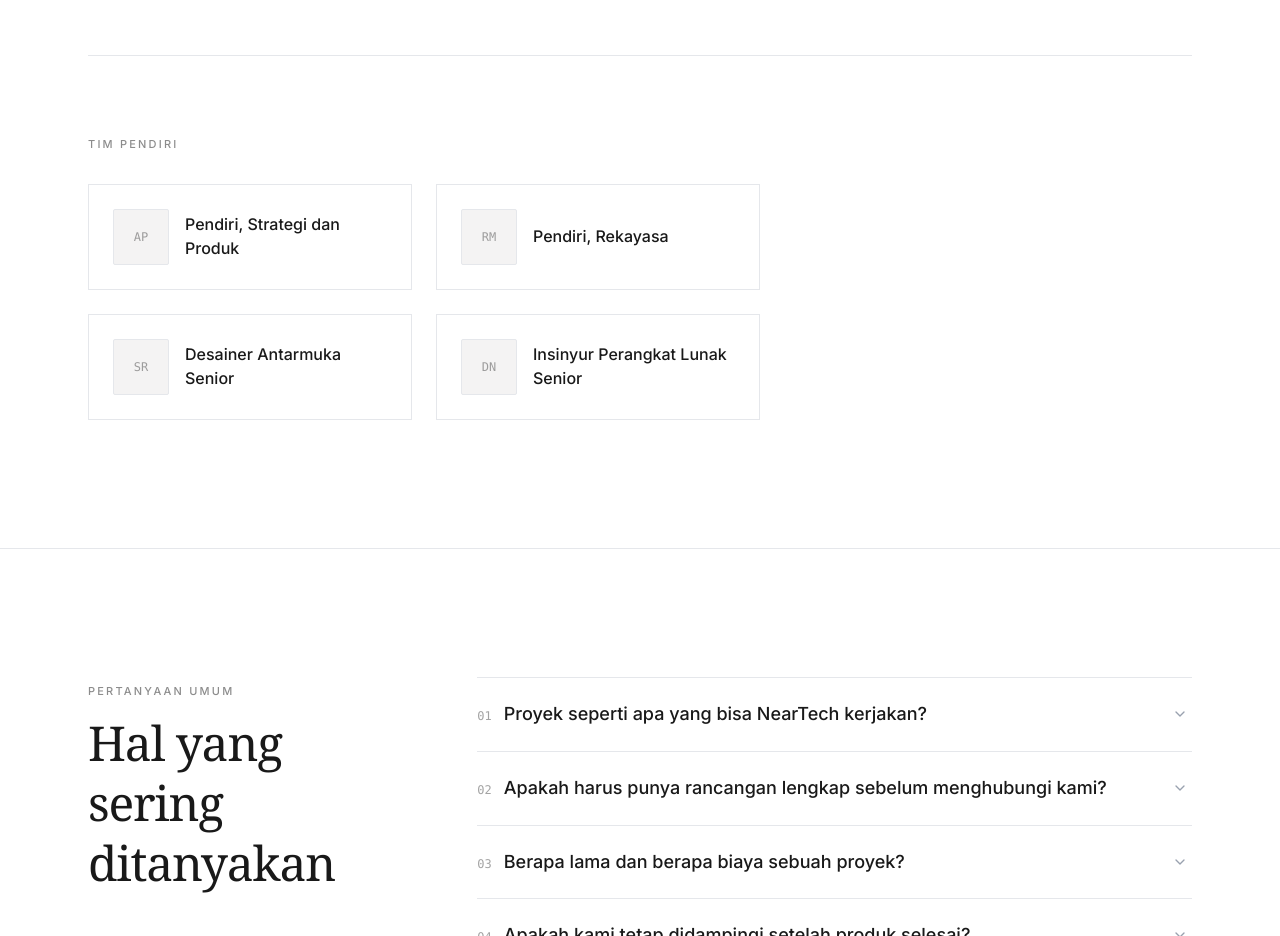
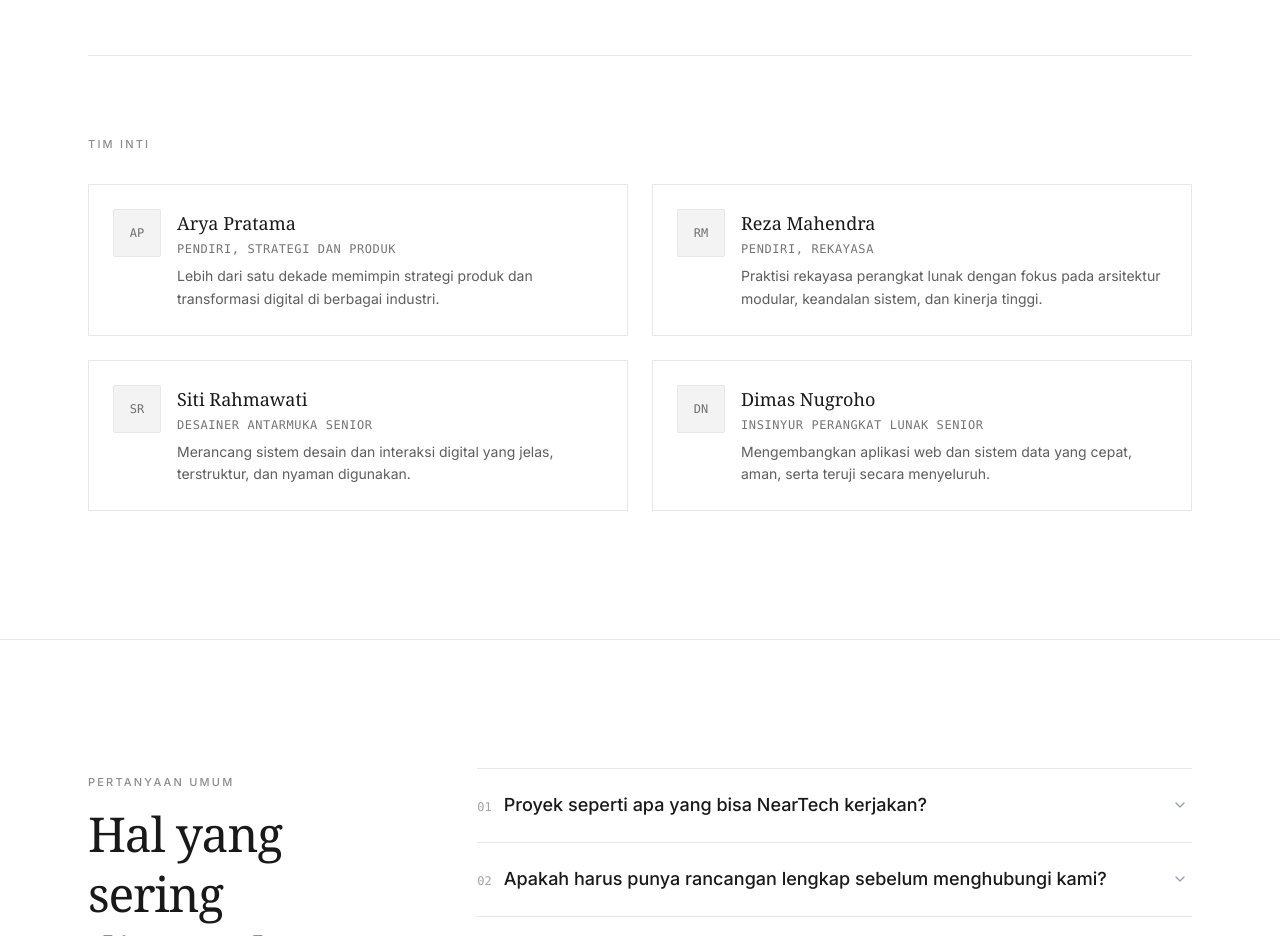
Before and after one commit to theodhorex/neartech-compro, a Next.js app: page / in a window 1280 px wide. Shown: the part 4300-5236 px from the top of the page. Built offline with nearby package versions, Linux system fonts and the light colour scheme; a web font is replaced by a local one.

Commit message:
feat(about): tampilkan empat kartu tim dengan inisial

```diff
--- a/src/components/sections/about.tsx
+++ b/src/components/sections/about.tsx
@@ -2,7 +2,7 @@ import { contentId } from "@/content/id";
 import { Reveal } from "@/components/ui/reveal";
 
 export function AboutSection() {
-  const { label, title, paragraphs, valuesHeading, values, team } =
+  const { label, title, paragraphs, valuesHeading, values, teamHeading, team } =
     contentId.about;
 
   return (
@@ -64,31 +64,36 @@ export function AboutSection() {
           aria-hidden="true"
         />
 
-        {/* Tim Pendiri: Kartu Placeholder Jujur (Tanpa Klaim Palsu) */}
+        {/* Tim Inti: 4 Kartu Tim (Tanpa Foto Palsu, Inisial Netral) */}
         <div>
           <Reveal>
             <span className="text-[11px] uppercase tracking-[0.2em] text-[#191919]/50 font-medium block mb-8">
-              TIM PENDIRI
+              {teamHeading}
             </span>
           </Reveal>
 
-          <div className="grid grid-cols-1 sm:grid-cols-2 gap-6 max-w-2xl">
+          <div className="grid grid-cols-1 sm:grid-cols-2 gap-6">
             {team.map((member, idx) => (
-              <Reveal key={idx} delay={idx * 120}>
-                <div className="border border-gray-200 p-6 bg-white flex items-center gap-4">
+              <Reveal key={member.name} delay={idx * 100}>
+                <div className="border border-gray-200 p-6 bg-white flex flex-col sm:flex-row items-start gap-4 h-full">
                   {/* Kotak Inisial Netral (tanpa foto palsu) */}
                   <div
                     aria-hidden="true"
-                    className="w-14 h-14 rounded-xs bg-[#F4F3F3] border border-gray-200 flex items-center justify-center font-mono text-xs text-[#191919]/40 shrink-0"
+                    className="w-12 h-12 rounded-xs bg-[#F4F3F3] border border-gray-200 flex items-center justify-center font-mono text-xs font-medium text-[#191919]/60 shrink-0"
                   >
                     {member.initials}
                   </div>
-                  <div>
-                    <h3 className="font-medium text-base text-[#191919]">
+                  <div className="space-y-1">
+                    <div className="flex flex-wrap items-baseline gap-x-2">
+                      <h3 className="font-serif font-medium text-lg text-[#191919]">
+                        {member.name}
+                      </h3>
+                    </div>
+                    <p className="text-xs font-mono uppercase tracking-wider text-[#191919]/60">
                       {member.role}
-                    </h3>
-                    <p className="text-xs text-[#191919]/50 font-mono mt-0.5">
-                      {member.placeholderText}
+                    </p>
+                    <p className="text-xs sm:text-sm text-[#191919]/70 leading-relaxed pt-1">
+                      {member.bio}
                     </p>
                   </div>
                 </div>
```
